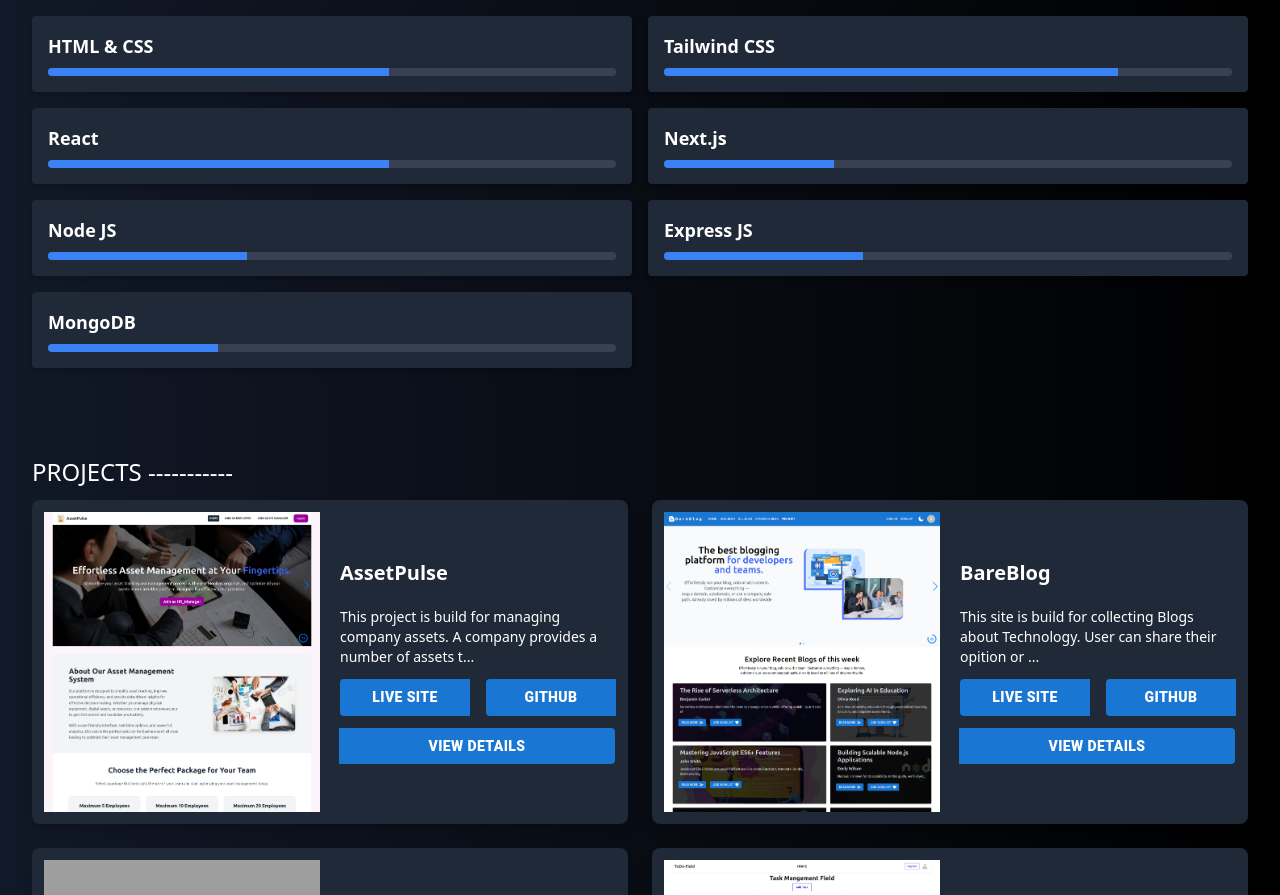
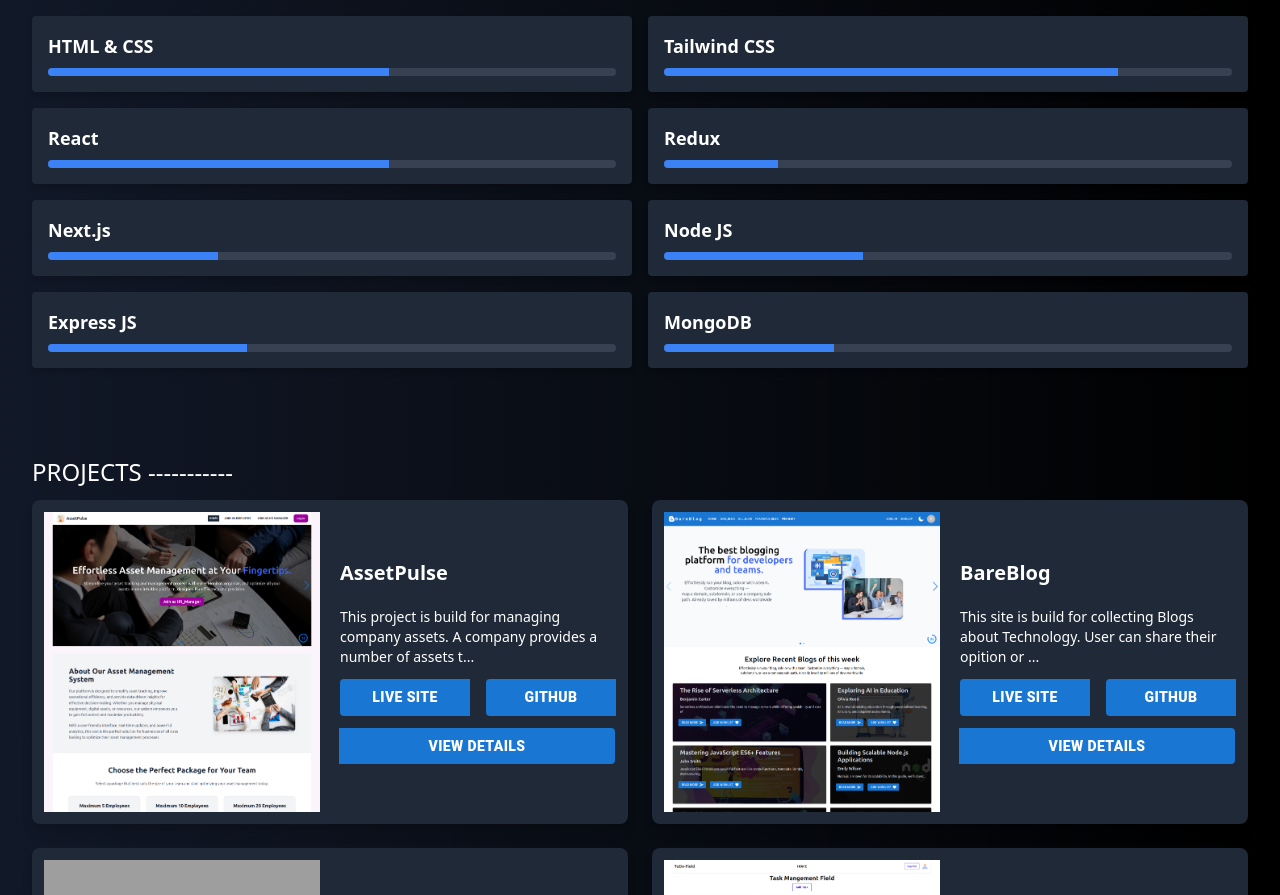
Before and after one commit to mdYeasinIslam/My_Portfolio, a React (Vite) app: page / in a window 1280 px wide. Shown: the part 1800-2695 px from the top of the page. Built offline with nearby package versions, Linux system fonts and the light colour scheme; grey boxes are pictures that could not be loaded.

Commit message:
add a skill

```diff
--- a/src/Pages/Skills/Skills.tsx
+++ b/src/Pages/Skills/Skills.tsx
@@ -9,6 +9,7 @@ const Skills = () => {
       { name: "HTML & CSS", level: 60 },
       { name: "Tailwind CSS", level: 80 },
       { name: "React", level: 60 },
+      { name: "Redux", level: 20 },
       { name: "Next.js", level: 30 },
       { name: "Node JS", level: 35 },
       { name: "Express JS", level: 35 },
```
